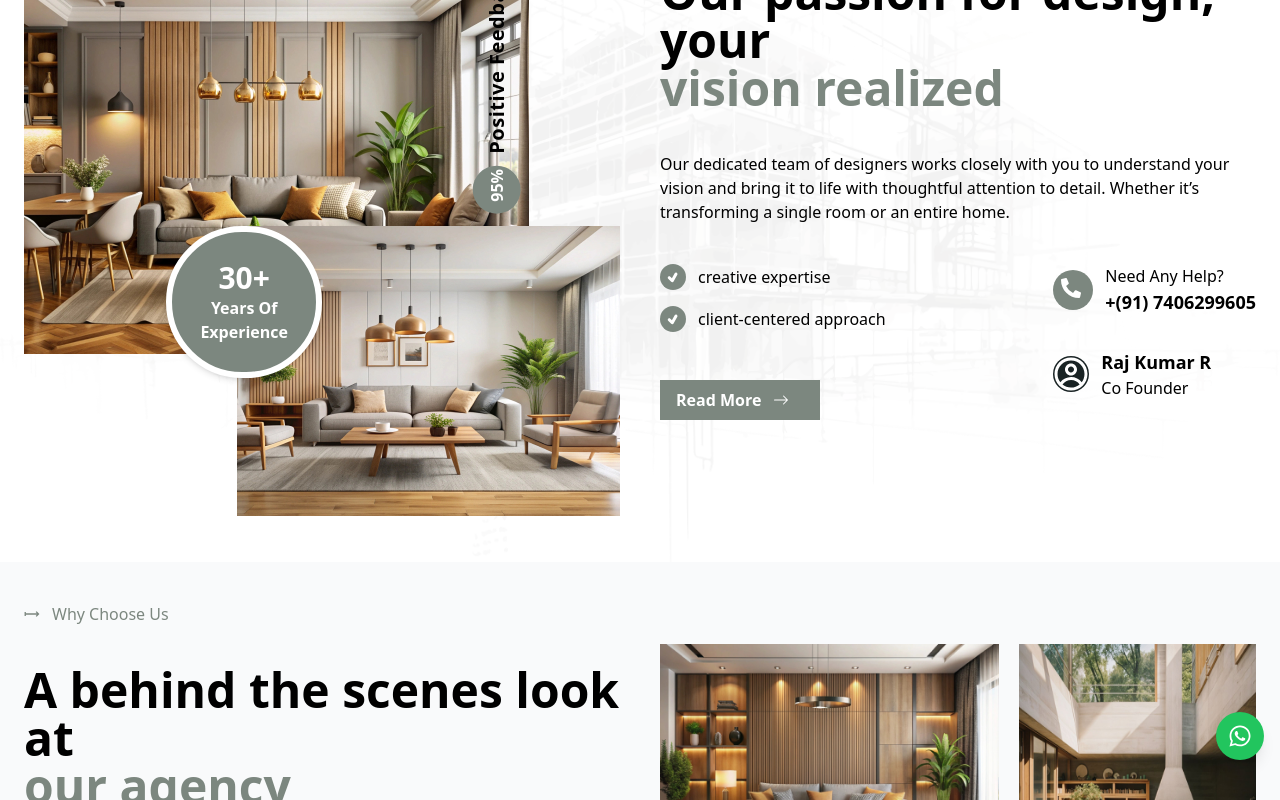
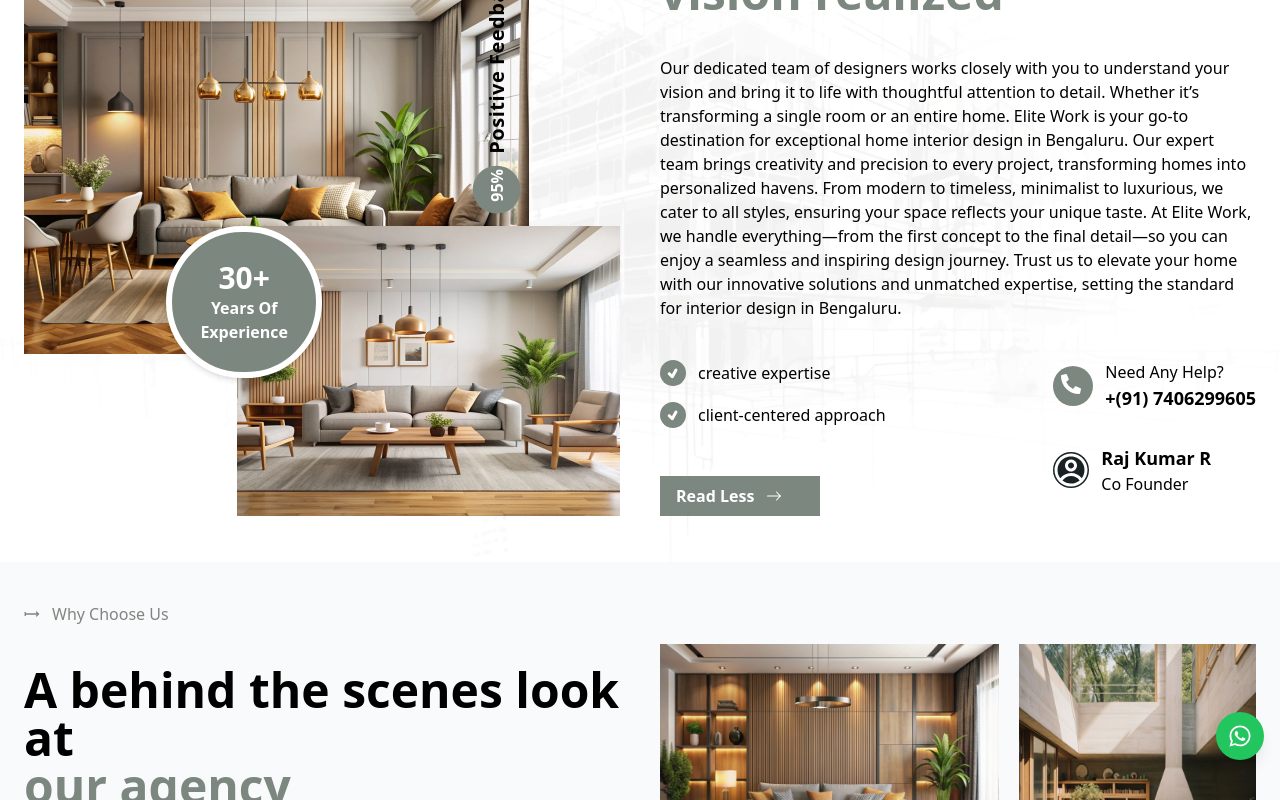
Before and after one commit to Coader-Sasmi/elite_work, a Next.js app: page / in a window 1280 px wide. Both pictures are taken after a click on the button "Read More". Shown: the part 1063-1863 px from the top of the page. Built offline with nearby package versions, Linux system fonts and the light colour scheme.

Commit message:
About us content add done

```diff
--- a/src/components/AboutUs.tsx
+++ b/src/components/AboutUs.tsx
@@ -3,12 +3,18 @@
 
 import { motion } from "framer-motion";
 import Link from "next/link";
+import { useState } from "react";
 import { BsArrowRight } from "react-icons/bs";
 import { CgArrowLongRightL, CgProfile } from "react-icons/cg";
 import { FaPhoneAlt } from "react-icons/fa";
 import { TiTick } from "react-icons/ti";
 
 export default function AboutUs() {
+  const [isExpanded, setIsExpanded] = useState(false);
+
+  const toggleReadMore = () => {
+    setIsExpanded(!isExpanded);
+  };
   return (
     <>
       {/* <Ticker
@@ -81,7 +87,21 @@ export default function AboutUs() {
             Our dedicated team of designers works closely with you to understand
             your vision and bring it to life with thoughtful attention to
             detail. Whether {`it’s`} transforming a single room or an entire
-            home.
+            home. {!isExpanded && <span>...</span>}
+            {isExpanded && (
+              <span>
+                Elite Work is your go-to destination for exceptional home
+                interior design in Bengaluru. Our expert team brings creativity
+                and precision to every project, transforming homes into
+                personalized havens. From modern to timeless, minimalist to
+                luxurious, we cater to all styles, ensuring your space reflects
+                your unique taste. At Elite Work, we handle everything—from the
+                first concept to the final detail—so you can enjoy a seamless
+                and inspiring design journey. Trust us to elevate your home with
+                our innovative solutions and unmatched expertise, setting the
+                standard for interior design in Bengaluru.
+              </span>
+            )}
           </p>
           <motion.div
             className="flex md:flex-row flex-col-reverse gap-5 justify-between w-full"
@@ -116,8 +136,12 @@ export default function AboutUs() {
                     },
                   }}
                 >
-                  <button className="relative z-10 flex gap-3 items-center font-semibold px-4 py-2 text-white">
-                    Read More <BsArrowRight />
+                  <button
+                    onClick={toggleReadMore}
+                    className="relative z-10 flex gap-3 items-center font-semibold px-4 py-2 text-white"
+                  >
+                    {isExpanded ? "Read Less" : "Read More"}
+                    <BsArrowRight />
                   </button>
                 </motion.div>
               </motion.div>
```
